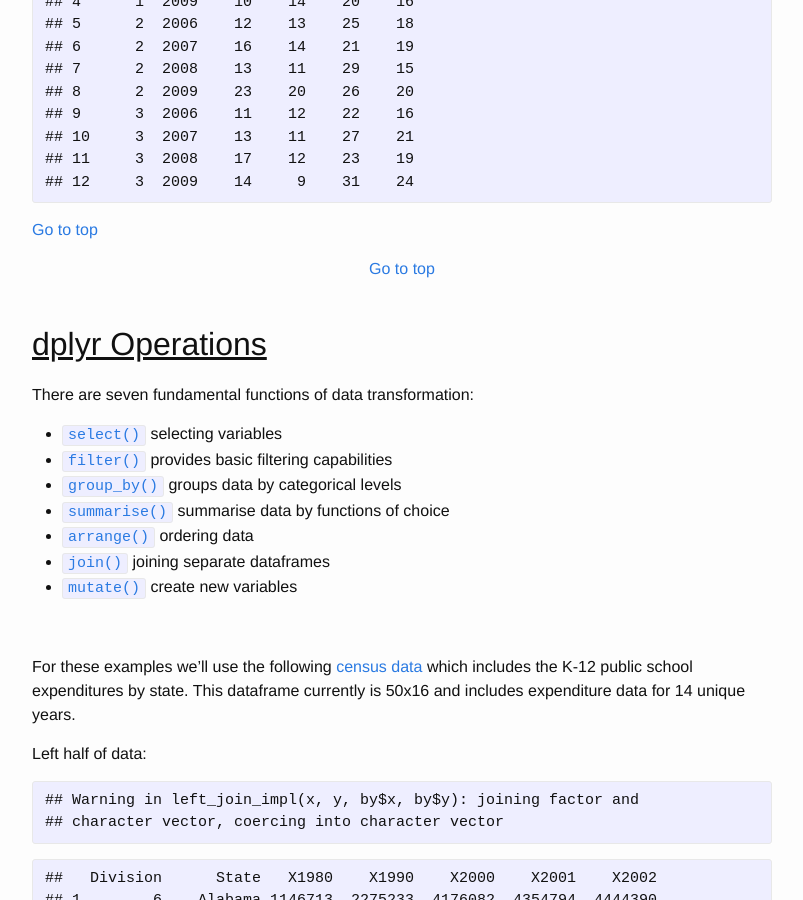
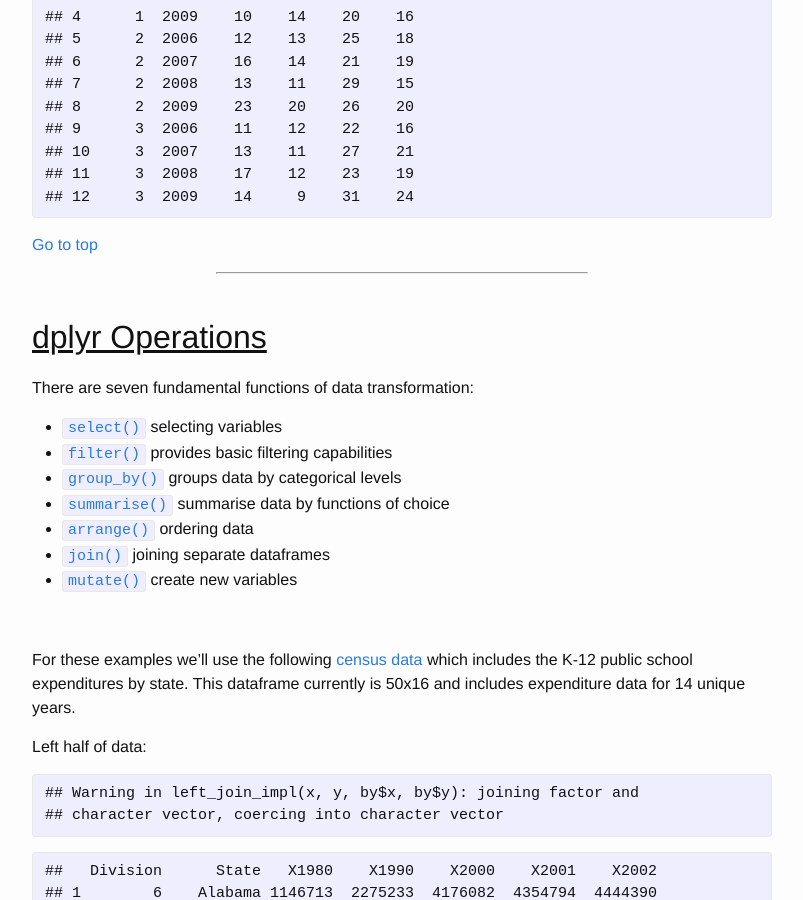
Before and after one commit to bradleyboehmke/bradleyboehmke, a Jekyll site: the page built from _posts/2015-12-28-data-processing-with-dplyr-tidyr.md, in a window 1280 px wide and 900 px high, scrolled down 9269 px. Shown: the whole window, without its empty margins (238-1041 px from the left). Built offline with Jekyll 4.4.1, drawn with Linux system fonts in a browser that asks for light colours.

Commit message:
fixing head rule lines

```diff
--- a/_posts/2015-12-28-data-processing-with-dplyr-tidyr.md
+++ b/_posts/2015-12-28-data-processing-with-dplyr-tidyr.md
@@ -60,9 +60,9 @@
 
 <br>
 
-<center><a href="#">Go to top</a></center>
+<a href="#">Go to top</a>
 
-<hr width="50%">
+<center><hr width="50%"></center>
 
 <br>
 
@@ -456,7 +456,7 @@
 
 <a href="#">Go to top</a>
 
-<center><a href="#">Go to top</a></center>
+<center><hr width="50%"></center>
 
 <br>
 
@@ -1268,7 +1268,7 @@
 
 <br>
 
-<center><a href="#">Go to top</a></center>
+<center><hr width="50%"></center>
 
 ## <u>Additional Resources</u>
 This tutorial simply touches on the basics that these two packages can do. There are several other resources you can check out to learn more.  In addition, much of what I have learned and, therefore, much of the content in this tutorial is simply a modified regurgitation of the wonderful resources provided by [R Studio](http://www.rstudio.com/), [Hadley Wickham](https://twitter.com/hadleywickham), and [Garrett Grolemund](https://twitter.com/StatGarrett).
```
Also changed, not shown: _source/data-processing-with-dplyr-tidyr/2015-12-28-data-processing-with-dplyr-tidyr.Rmd (+4 -4 lines).
